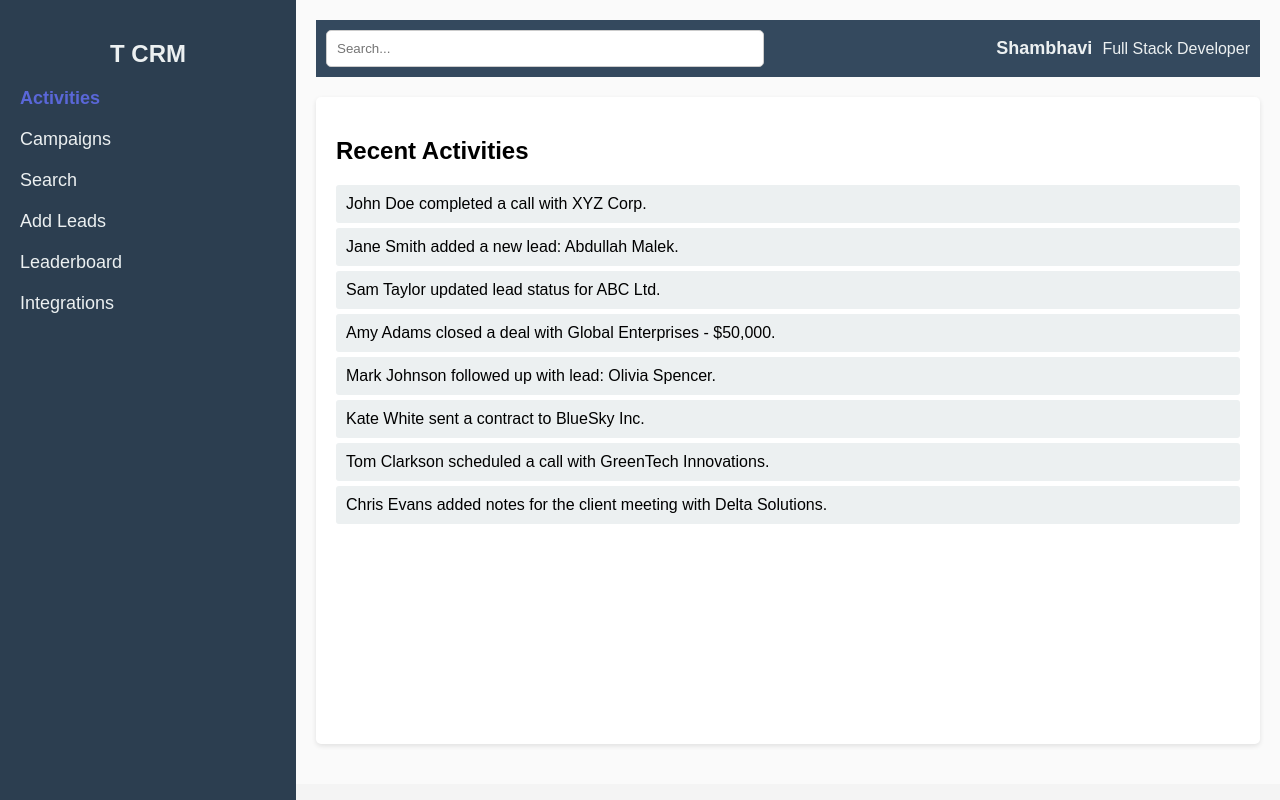
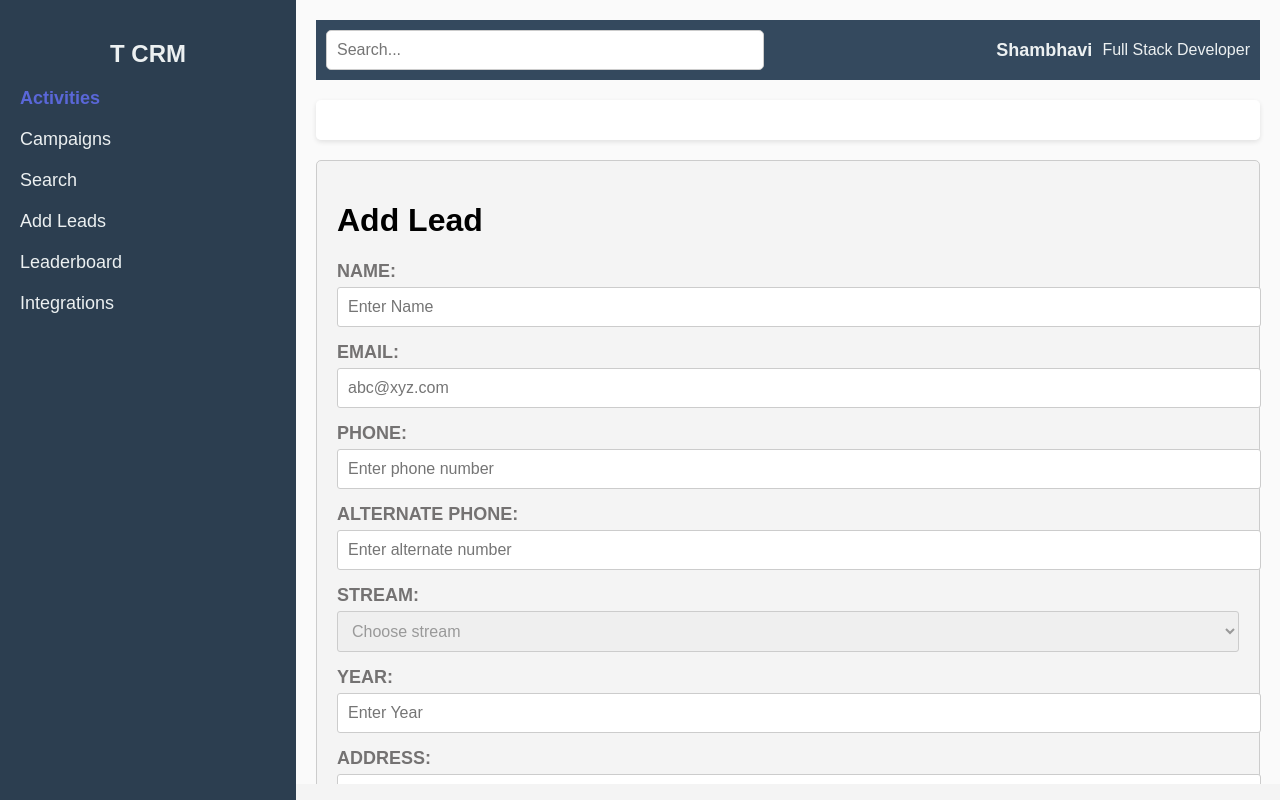
Before and after one commit to shambhaviijhaa/Tele-CRM, a plain HTML site: page dashboard.html in a window 1280 px wide. Drawn offline with nearby package versions, Linux system fonts and the light colour scheme.

Commit message:
add lead by manual

```diff
--- a/assets/css/dashboard.css
+++ b/assets/css/dashboard.css
@@ -125,3 +125,54 @@ body, html {
     margin: 5px 0;
     border-radius: 3px;
 }
+
+/* Add lead start*/
+.form-container {
+    border: 1px solid #ccc;
+    border-radius: 5px;
+    padding: 20px;
+    background-color: #f4f4f4;
+    height: 80%;
+    /* margin-left: 20%;
+    margin-top: 15%; */
+  }
+
+  .form-group {
+    margin-bottom: 15px;
+  }
+
+  label {
+    display: block;
+    margin-bottom: 5px;
+    font-weight: bold;
+    font-size: 18px;
+    color: #747272;
+  }
+
+  input, select, textarea {
+    width: 100%;
+    padding: 10px;
+    border: 1px solid #ccc;
+    border-radius: 3px;
+    font-size: 16px; /* Increase font size to 18px */
+  }
+
+  button {
+    padding: 10px 20px;
+    background-color: #007bff;
+    color: white;
+    border: none;
+    border-radius: 3px;
+    cursor: pointer;
+    font-weight: bold;
+  }
+
+  .minimized-view {
+    /* display: none; */
+    font-style: italic;
+    color: #666;
+  }
+  .form-group select:not(:focus) {
+    color: #999;
+  }
+  /* Add lead end*/
--- a/dashboard.html
+++ b/dashboard.html
@@ -97,7 +97,7 @@
             </div>
 
             <!-- Add Leads Section -->
-            <div class="content" id="add-leads" style="display: none;">
+            <!-- <div class="content" id="add-leads" style="display: none;">
                 <h2>Add New Leads</h2>
                 <form id="add-lead-form">
                     <label for="lead-name">Name:</label>
@@ -113,7 +113,86 @@
                     </select>
                     <button type="submit">Add Lead</button>
                 </form>
-            </div>
+            </div> -->
+            <div class="form-container" id="add-leads">
+                <h1>Add Lead</h1>
+                <form id="leadForm">
+                  <div class="form-group">
+                    <label for="name">NAME:</label>
+                    <input type="text" id="name" name="name" placeholder="Enter Name" required>
+                  </div>
+
+                  <div class="form-group">
+                    <label for="email">EMAIL:</label>
+                    <input type="text" id="email" name="collegeName" placeholder="abc@xyz.com" required>
+                  </div>
+
+                  <div class="form-group">
+                    <label for="phone">PHONE:</label>
+                    <input type="tel" id="phone" name="phone" placeholder="Enter phone number" required>
+                  </div>
+
+                  <div class="form-group">
+                    <label for="alternatePhone">ALTERNATE PHONE:</label>
+                    <input type="tel" id="alternatePhone" name="alternatePhone" placeholder="Enter alternate number">
+                  </div>
+
+                  <div class="form-group">
+                    <label for="stream">STREAM:</label>
+                    <select id="stream" name="stream" data-placeholder="Choose stream">
+                      <option value="">Choose stream</option>
+                      <option value="">BCA</option>
+                      <option value="">BBA</option>
+                      <option value="">BTECH</option>
+                      <option value="">MCA</option>
+                    </select>
+                  </div>
+
+                  <div class="form-group">
+                    <label for="year">YEAR:</label>
+                    <input type="number" id="year" name="year" placeholder="Enter Year" required>
+                  </div>
+
+                  <div class="form-group">
+                    <label for="address">ADDRESS:</label>
+                    <textarea id="address" name="address" placeholder="Enter Address" required></textarea>
+                  </div>
+
+                  <div class="form-group">
+                    <label for="interestedIn">INTERESTED IN:</label>
+                    <select id="interestedIn" name="interestedIn" required>
+                        <option value="">Full Stack Development</option>
+                        <option value="">Digital Marketing</option>
+                        <option value="">Java</option>
+                        <option value="">AI/ML</option>
+                        <option value="">Web Development</option>
+                        </select>
+                  </div>
+
+                  <div class="form-group">
+                    <label for="collegeName">COLLEGE NAME:</label>
+                    <input type="text" id="collegeName" name="collegeName" placeholder="Enter College Name" required>
+                  </div>
+
+                  <div class="form-group">
+                    <label for="counselingDate">COUNSELING DATE:</label>
+                    <input type="date" id="counselingDate" name="counselingDate" required>
+                  </div>
+
+                  <div class="form-group">
+                    <button type="submit">Add Lead</button>
+                    <button type="button" id="minimizeButton">Show Minimized View</button>
+                  </div>
+                </form>
+              </div>
+
+              <script src="script.js"></script>
+              <script src="https://code.jquery.com/jquery-3.6.0.min.js"></script>
+              <script>
+                $(document).ready(function() {
+                  $('#stream').placeholder();
+                });
+              </script>
 
             <!-- Leaderboard Section -->
             <div class="content" id="leaderboard" style="display: none;">
```
